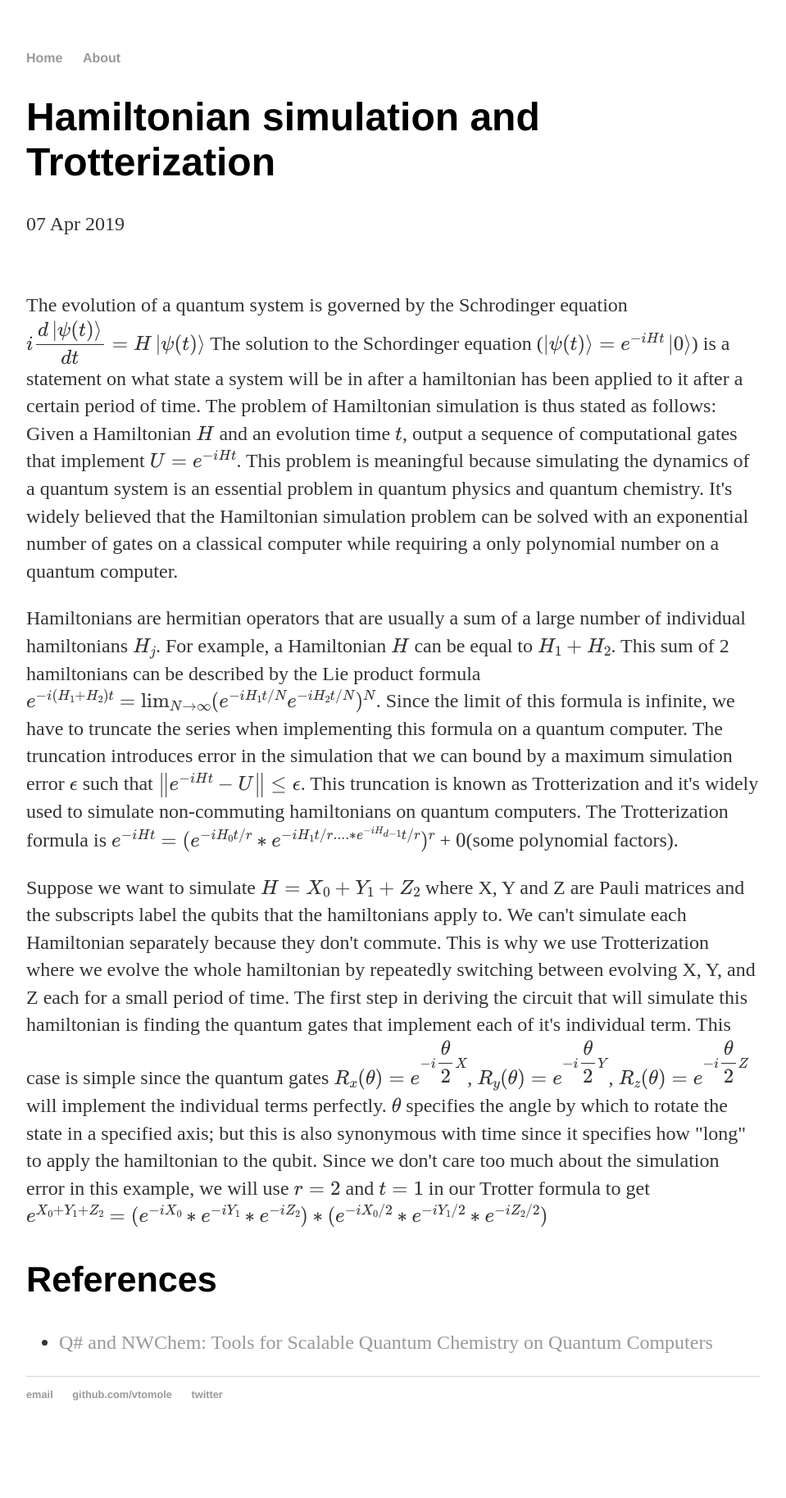
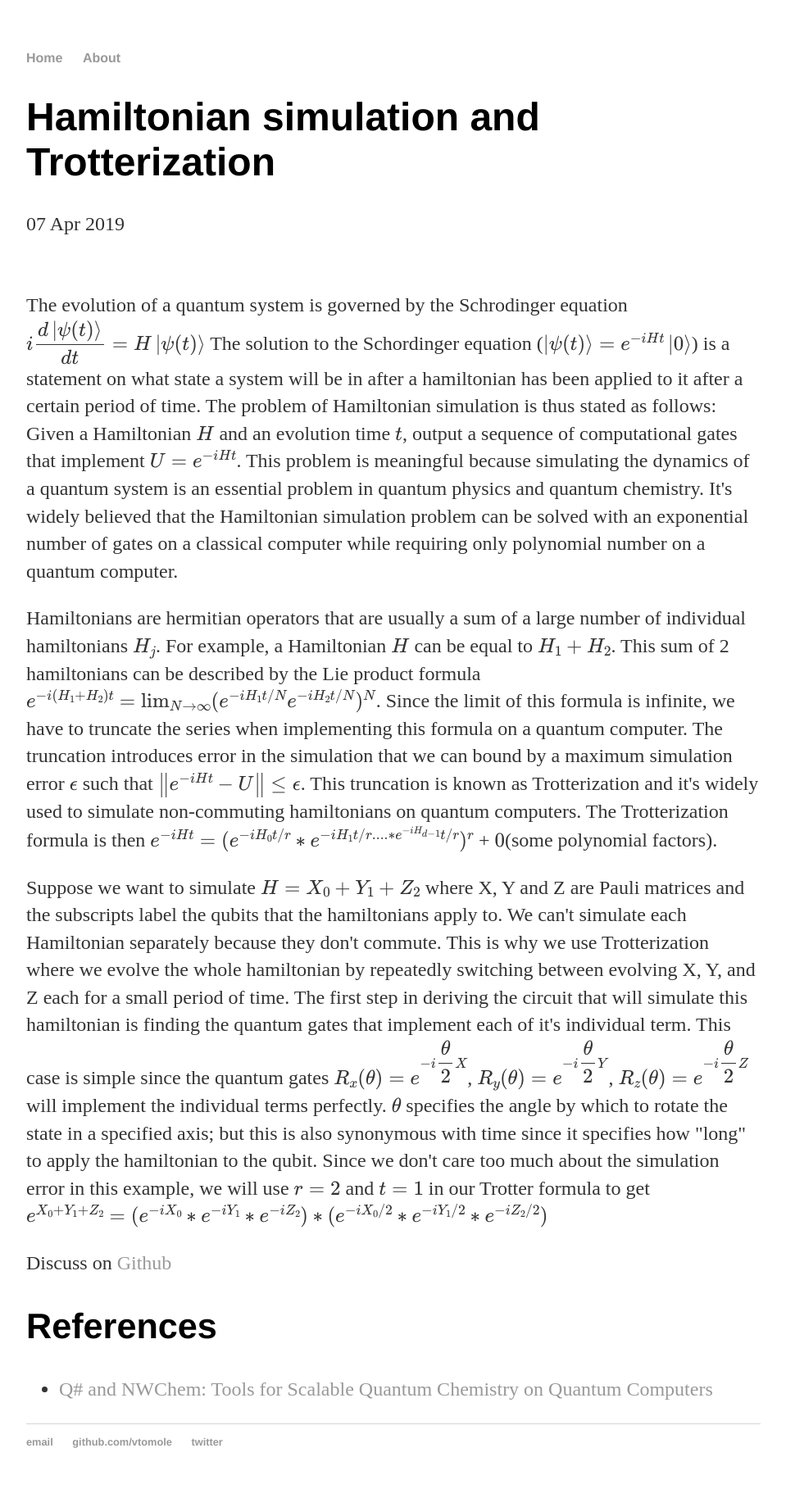
Before and after one commit to vtomole/vtomole.github.io, a Jekyll site: the page built from _posts/2019-11-23-Trotter.html, in a window 1280 px wide. Shown: the whole page at 82% size, without its empty margins (160-1119 px from the left). Built offline with Jekyll 4.4.1, drawn with Linux system fonts in a browser that asks for light colours; formulas are drawn with MathJax 3; before the commit the page ends 1771 px from its top, so only the background shows below that.

Commit message:
Update about

```diff
--- a/_posts/2019-11-23-Trotter.html
+++ b/_posts/2019-11-23-Trotter.html
@@ -16,12 +16,14 @@
 $\newcommand{\norm}[1]{\left\lVert#1\right\rVert}$
 
 
-<p>The evolution of a quantum system is governed by the Schrodinger equation $i \dfrac{d\ket{\psi(t)}}{dt} = H \ket{\psi(t)}$ The solution to the Schordinger equation ($\ket{\psi(t)} = e^{-iHt}\ket{0}$) is a statement on what state a system will be in after a hamiltonian has been applied to it after a certain period of time. The problem of Hamiltonian simulation is thus stated as follows: Given a Hamiltonian $H$ and an evolution time $t$, output a sequence of computational gates that implement $U=e^{-iHt}$. This problem is meaningful because simulating the dynamics of a quantum system is an essential problem in quantum physics and quantum chemistry. It's widely believed that the Hamiltonian simulation problem can be solved with an exponential number of gates on a classical computer while requiring a only polynomial number on a quantum computer. </p>
+<p>The evolution of a quantum system is governed by the Schrodinger equation $i \dfrac{d\ket{\psi(t)}}{dt} = H \ket{\psi(t)}$ The solution to the Schordinger equation ($\ket{\psi(t)} = e^{-iHt}\ket{0}$) is a statement on what state a system will be in after a hamiltonian has been applied to it after a certain period of time. The problem of Hamiltonian simulation is thus stated as follows: Given a Hamiltonian $H$ and an evolution time $t$, output a sequence of computational gates that implement $U=e^{-iHt}$. This problem is meaningful because simulating the dynamics of a quantum system is an essential problem in quantum physics and quantum chemistry. It's widely believed that the Hamiltonian simulation problem can be solved with an exponential number of gates on a classical computer while requiring only polynomial number on a quantum computer. </p>
 
-<p> Hamiltonians are hermitian operators that are usually a sum of a large number of individual hamiltonians $H_{j}$. For example, a Hamiltonian $H$ can be equal to $ H_{1} + H_{2}$. This sum of 2 hamiltonians can be described by the Lie product formula $e^{-i(H_1+H_2)t} = \lim_{N \rightarrow \infty} (e^{-iH_1t/N}e^{-iH_2t/N})^N$. Since the limit of this formula is infinite, we have to truncate the series when implementing this formula on a quantum computer. The truncation introduces error in the simulation that we can bound by a maximum simulation error $\epsilon$ such that $\norm{ e^{-i H t} - U} \leq \epsilon$. This truncation is known as Trotterization and it's widely used to simulate non-commuting hamiltonians on quantum computers. The Trotterization formula is $e^{-iHt} = (e^{-iH_{0}t/r} * e^{-iH_{1}t/r ....* e^{-iH_{d-1}}t/r })^r$ + $0$(some polynomial factors).</p>
+<p> Hamiltonians are hermitian operators that are usually a sum of a large number of individual hamiltonians $H_{j}$. For example, a Hamiltonian $H$ can be equal to $ H_{1} + H_{2}$. This sum of 2 hamiltonians can be described by the Lie product formula $e^{-i(H_1+H_2)t} = \lim_{N \rightarrow \infty} (e^{-iH_1t/N}e^{-iH_2t/N})^N$. Since the limit of this formula is infinite, we have to truncate the series when implementing this formula on a quantum computer. The truncation introduces error in the simulation that we can bound by a maximum simulation error $\epsilon$ such that $\norm{ e^{-i H t} - U} \leq \epsilon$. This truncation is known as Trotterization and it's widely used to simulate non-commuting hamiltonians on quantum computers. The Trotterization formula is then $e^{-iHt} = (e^{-iH_{0}t/r} * e^{-iH_{1}t/r ....* e^{-iH_{d-1}}t/r })^r$ + $0$(some polynomial factors).</p>
 
 
 <p>Suppose we want to simulate $H = X_{0} + Y_{1} + Z_{2}$ where X, Y and Z are Pauli matrices and the subscripts label the qubits that the hamiltonians apply to. We can't simulate each Hamiltonian separately because they don't commute. This is why we use Trotterization where we evolve the whole hamiltonian by repeatedly switching between evolving X, Y, and Z each for a small period of time. The first step in deriving the circuit that will simulate this hamiltonian is finding the quantum gates that implement each of it's individual term. This case is simple since the quantum gates $R_{x}(\theta) = e^{-i \dfrac{\theta}{2}X}$, $R_{y}(\theta) = e^{-i \dfrac{\theta}{2}Y}$, $R_{z}(\theta) = e^{-i \dfrac{\theta}{2}Z}$ will implement the individual terms perfectly. $\theta$ specifies the angle by which to rotate the state in a specified axis; but this is also synonymous with time since it specifies how "long" to apply the hamiltonian to the qubit. Since we don't care too much about the simulation error in this example, we will use $r = 2$ and $t=1$ in our Trotter formula to get $e^{X_{0} + Y_{1} + Z_{2}} = (e^{-iX_{0}} * e^{-iY_{1}} * e^{-iZ_{2}}) * (e^{-iX_{0}/2} * e^{-iY_{1}/2} * e^{-iZ_{2}/2}) $   <p>
+
+ <p> Discuss on <a href = "https://github.com/vtomole/vtomole.github.io/issues/1">Github</a></p>
 
   <h2>References</h2>
 <ul>
--- a/about/index.html
+++ b/about/index.html
@@ -5,6 +5,6 @@
 
 		<div class="about">
 			<h1>About</h1>
-			<p>Victory Omole has a Bachelor of Science in Computer Engineering from Iowa State University. His mission is to contribute to the world-wide effort of building a large-scale quantum computer.</p>
+			<p>My name is Victory Omole. I have a Bachelor of Science in Computer Engineering from Iowa State University. My mission is to contribute to the world-wide effort of building a large-scale quantum computer. I'm a core developer of <a href = "https://github.com/quantumlib/Cirq">Cirq</a></p>
 
 		</div>
```
